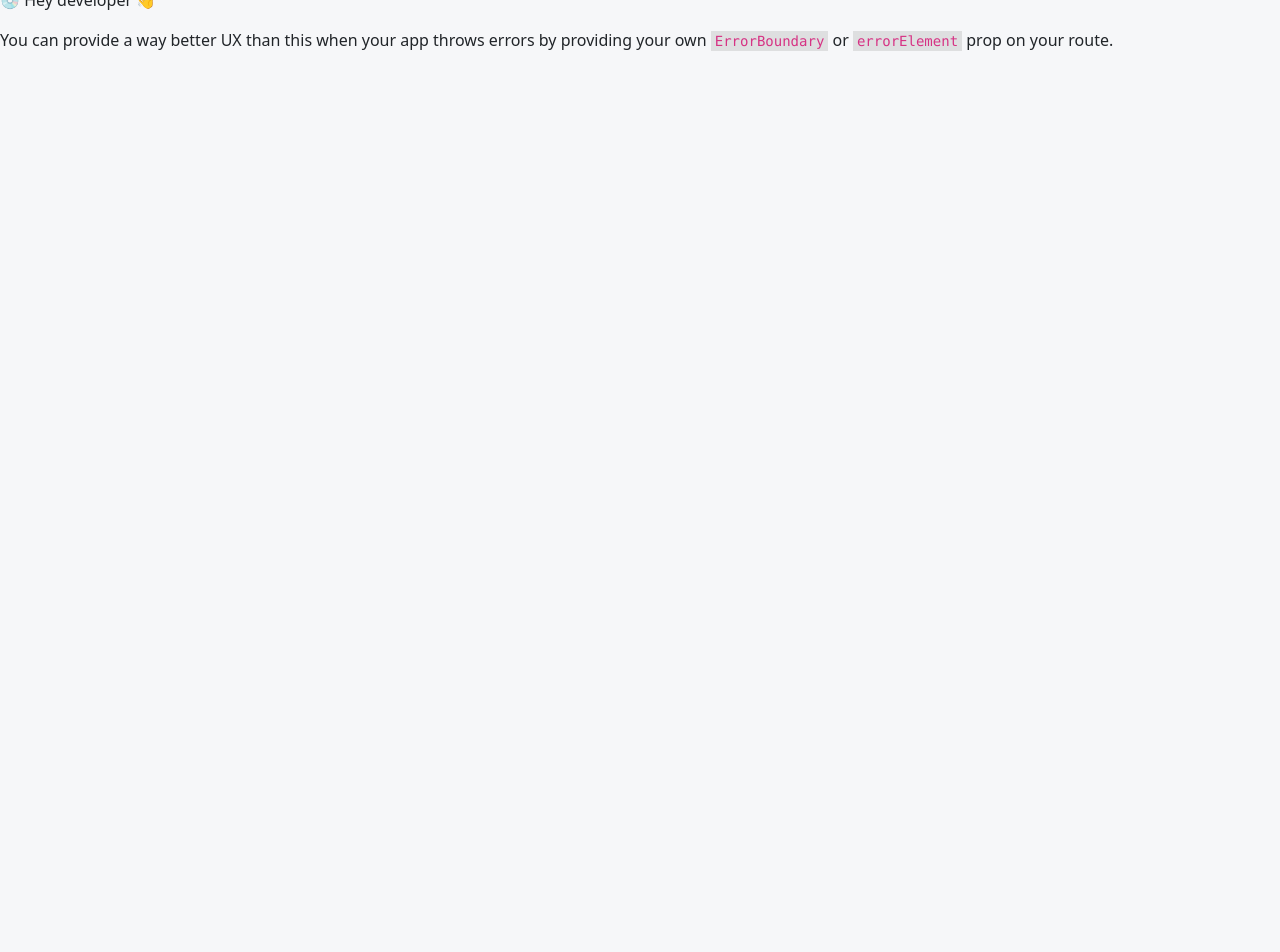
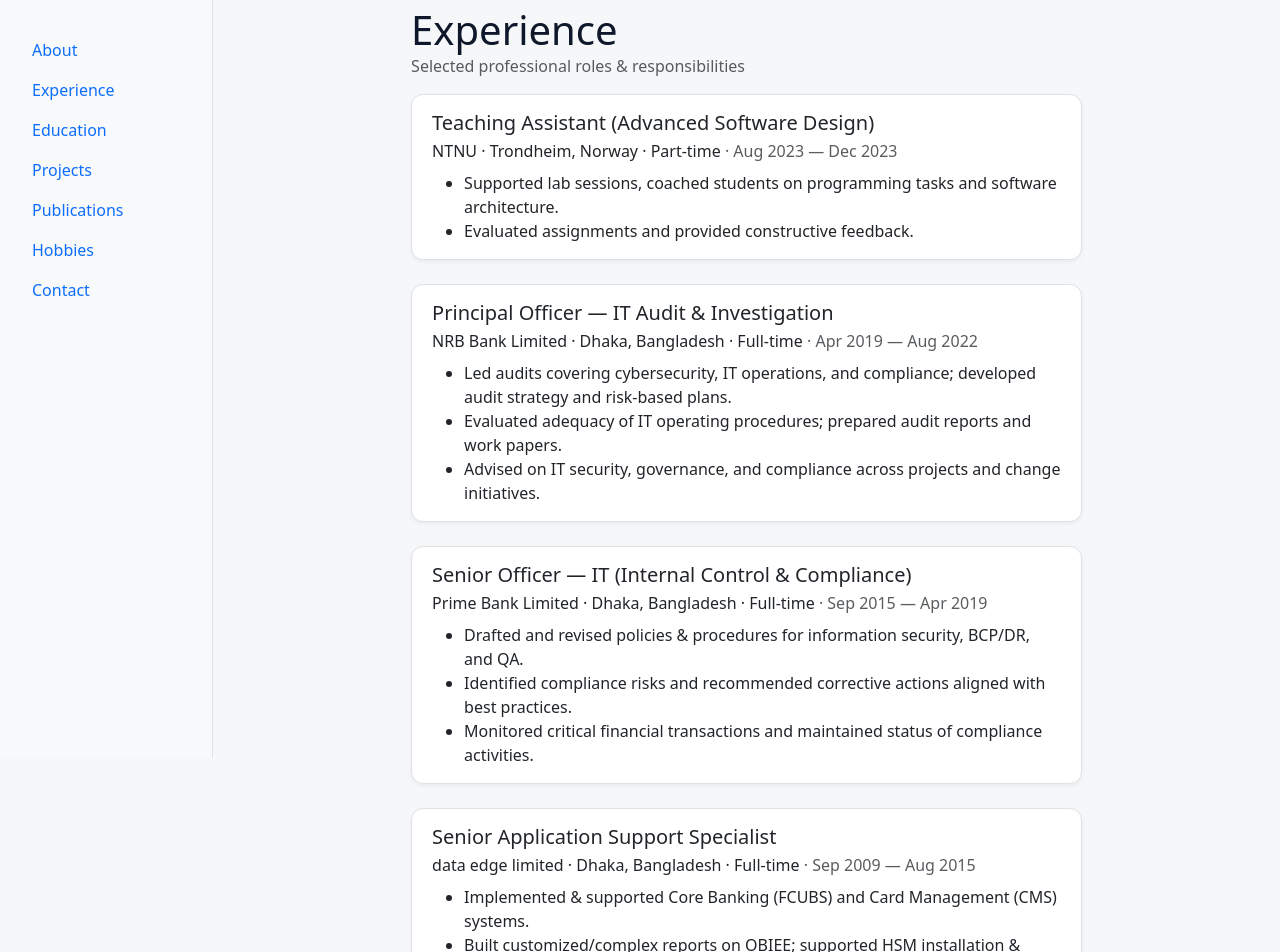
Before and after one commit to imahasan/imahasan.github.io, a React (Vite) app: page /#/experience in a window 1280 px wide. Before the commit this address had no page. Shown: the part 100-1052 px from the top of the page. Before the commit the page ends 800 px from the top, so only its background shows below. Built offline with nearby package versions, Linux system fonts and the light colour scheme.

Commit message:
Feat: Experience page is included

```diff
--- a/src/components/Sidebar.tsx
+++ b/src/components/Sidebar.tsx
@@ -20,7 +20,7 @@
           <Nav.Link as={Link} to="/about">About</Nav.Link>
 
           {/* In-page anchors on the home page */}
-          <Nav.Link href="#experience">Experience</Nav.Link>
+          <Nav.Link as={Link} to="/experience">Experience</Nav.Link>
           <Nav.Link href="#education">Education</Nav.Link>
           <Nav.Link href="#projects">Projects</Nav.Link>
           <Nav.Link href="#publications">Publications</Nav.Link>
--- a/src/main.tsx
+++ b/src/main.tsx
@@ -1,21 +1,23 @@
 import "bootstrap/dist/css/bootstrap.min.css";
-import "./css/index.css"; // if you have custom CSS (e.g., .sidebar sticky)
+import "./css/index.css";
 
 import React from "react";
 import ReactDOM from "react-dom/client";
 import { createHashRouter, RouterProvider } from "react-router-dom";
 
 import Layout from "./Layout";
-import App from "./App";                 // home page content (no sidebar inside!)
+import App from "./App";
 import AboutPage from "./pages/AboutPage";
+import ExperiencePage from "./pages/ExperiencePage";
 
 const router = createHashRouter([
   {
     path: "/",
-    element: <Layout />,        // Sidebar + main area
+    element: <Layout />, // Sidebar + main area
     children: [
-      { index: true, element: <App /> },        // renders at "#/"
-      { path: "about", element: <AboutPage /> } // renders at "#/about"
+      { index: true, element: <App /> },           // renders at "#/"
+      { path: "about", element: <AboutPage /> },   // renders at "#/about"
+      { path: "experience", element: <ExperiencePage /> }, // renders at "#/experience"
     ],
   },
 ]);
--- /dev/null
+++ b/src/pages/ExperiencePage.tsx
@@ -0,0 +1,88 @@
+import type { FC } from "react";
+
+/** Experience page — semantic HTML only, styled with .card-like blocks */
+const ExperiencePage: FC = () => {
+  return (
+    <main aria-labelledby="experience-title">
+      <section className="container py-4">
+        <section className="row justify-content-center">
+          <section className="col-lg-8">
+            <header className="mb-3">
+              <h1 id="experience-title" className="mb-0">Experience</h1>
+              <p className="text-muted">Selected professional roles & responsibilities</p>
+            </header>
+
+
+            {/* ─── NTNU TA ────────────────────────────────────────── */}
+            <article className="card-like mb-4">
+              <header className="mb-2">
+                <h2 className="h5 mb-1">Teaching Assistant (Advanced Software Design)</h2>
+                <p className="mb-0">
+                  NTNU · Trondheim, Norway · Part-time
+                  <span className="text-muted"> · Aug 2023 — Dec 2023</span>
+                </p>
+              </header>
+              <ul className="mb-0">
+                <li>Supported lab sessions, coached students on programming tasks and software architecture.</li>
+                <li>Evaluated assignments and provided constructive feedback.</li>
+              </ul>
+            </article>
+
+
+            {/* ─── NRB Bank ───────────────────────────────────────── */}
+            <article className="card-like mb-4">
+              <header className="mb-2">
+                <h2 className="h5 mb-1">Principal Officer — IT Audit & Investigation</h2>
+                <p className="mb-0">
+                  NRB Bank Limited · Dhaka, Bangladesh · Full-time
+                  <span className="text-muted"> · Apr 2019 — Aug 2022</span>
+                </p>
+              </header>
+              <ul className="mb-0">
+                <li>Led audits covering cybersecurity, IT operations, and compliance; developed audit strategy and risk-based plans.</li>
+                <li>Evaluated adequacy of IT operating procedures; prepared audit reports and work papers.</li>
+                <li>Advised on IT security, governance, and compliance across projects and change initiatives.</li>
+              </ul>
+            </article>
+
+            {/* ─── Prime Bank ─────────────────────────────────────── */}
+            <article className="card-like mb-4">
+              <header className="mb-2">
+                <h2 className="h5 mb-1">Senior Officer — IT (Internal Control & Compliance)</h2>
+                <p className="mb-0">
+                  Prime Bank Limited · Dhaka, Bangladesh · Full-time
+                  <span className="text-muted"> · Sep 2015 — Apr 2019</span>
+                </p>
+              </header>
+              <ul className="mb-0">
+                <li>Drafted and revised policies & procedures for information security, BCP/DR, and QA.</li>
+                <li>Identified compliance risks and recommended corrective actions aligned with best practices.</li>
+                <li>Monitored critical financial transactions and maintained status of compliance activities.</li>
+              </ul>
+            </article>
+
+            {/* ─── data edge limited ──────────────────────────────── */}
+            <article className="card-like mb-4">
+              <header className="mb-2">
+                <h2 className="h5 mb-1">Senior Application Support Specialist</h2>
+                <p className="mb-0">
+                  data edge limited · Dhaka, Bangladesh · Full-time
+                  <span className="text-muted"> · Sep 2009 — Aug 2015</span>
+                </p>
+              </header>
+              <ul className="mb-0">
+                <li>Implemented & supported Core Banking (FCUBS) and Card Management (CMS) systems.</li>
+                <li>Built customized/complex reports on OBIEE; supported HSM installation & configuration.</li>
+                <li>Delivered user training, parameter setup guidance, and post-deployment support.</li>
+              </ul>
+            </article>
+
+
+          </section>
+        </section>
+      </section>
+    </main>
+  );
+};
+
+export default ExperiencePage;
```
